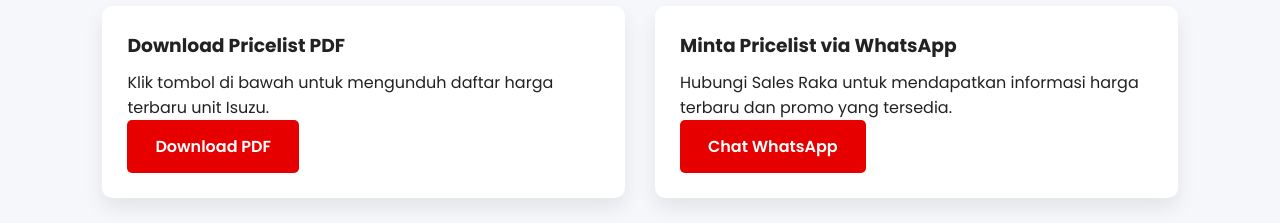
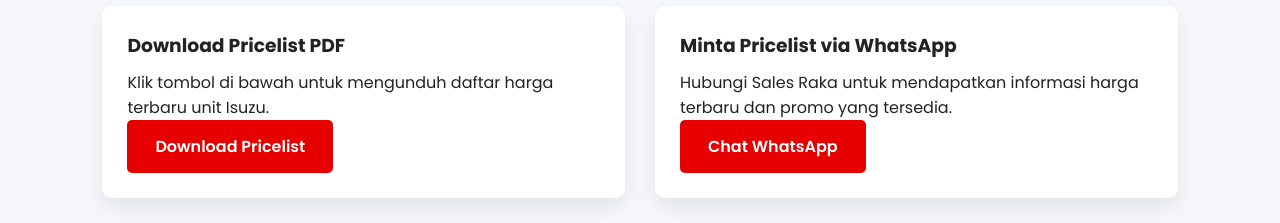
Before and after one commit to hidayatisuzu/isuzu-raka, a plain HTML site: page index.html in a window 1280 px wide. Shown: the part 2260-2483 px from the top of the page. Drawn offline with Linux system fonts and the light colour scheme.

Commit message:
Update index.html

```diff
--- a/index.html
+++ b/index.html
@@ -130,7 +130,7 @@
 <div class="card">
 <h3>Download Pricelist PDF</h3>
 <p>Klik tombol di bawah untuk mengunduh daftar harga terbaru unit Isuzu.</p>
-<a href="pricelist-isuzu-jakarta.pdf" download class="btn">Download PDF</a>
+<a href="pricelist-isuzu-jakarta.jpeg" download class="btn">Download Pricelist</a>
 </div>
 
 <div class="card">
```
